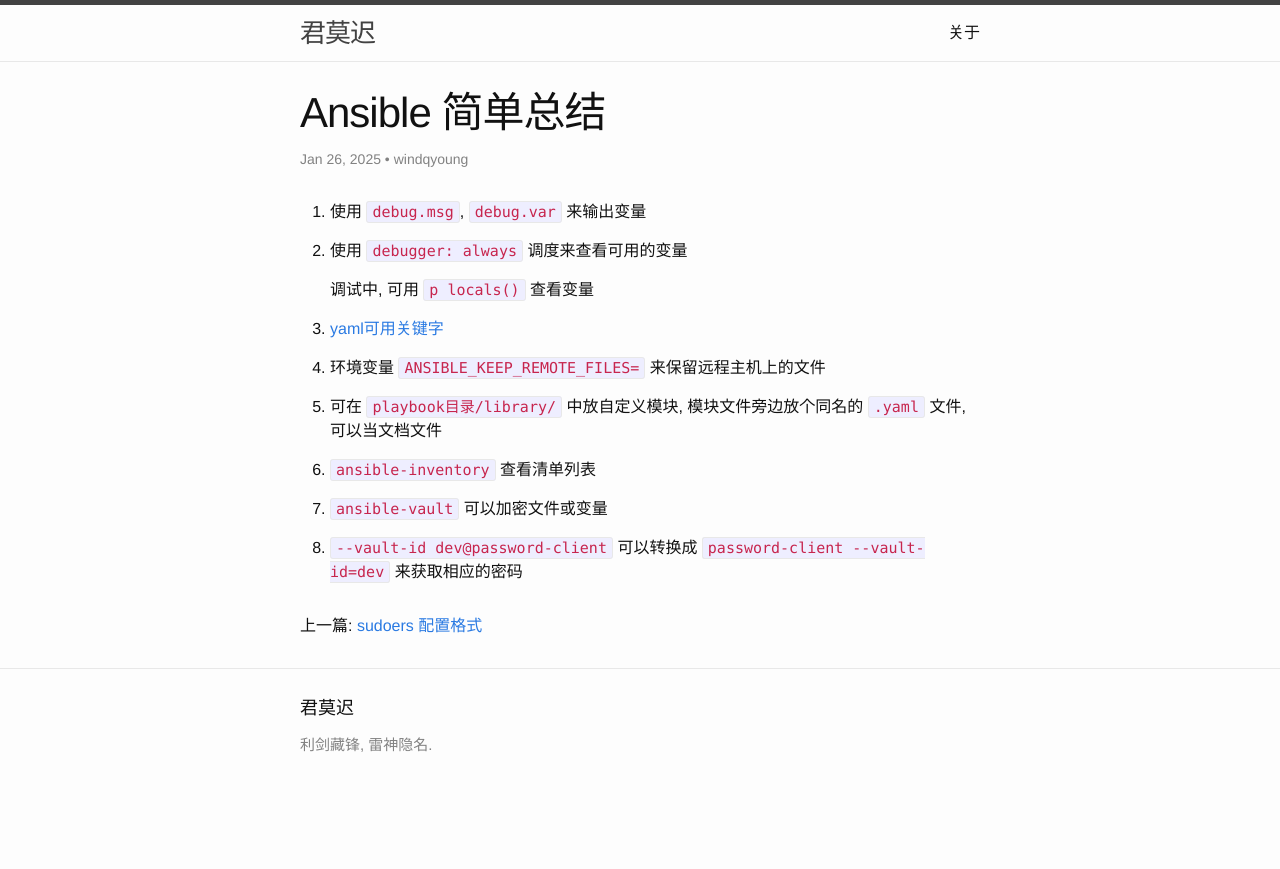
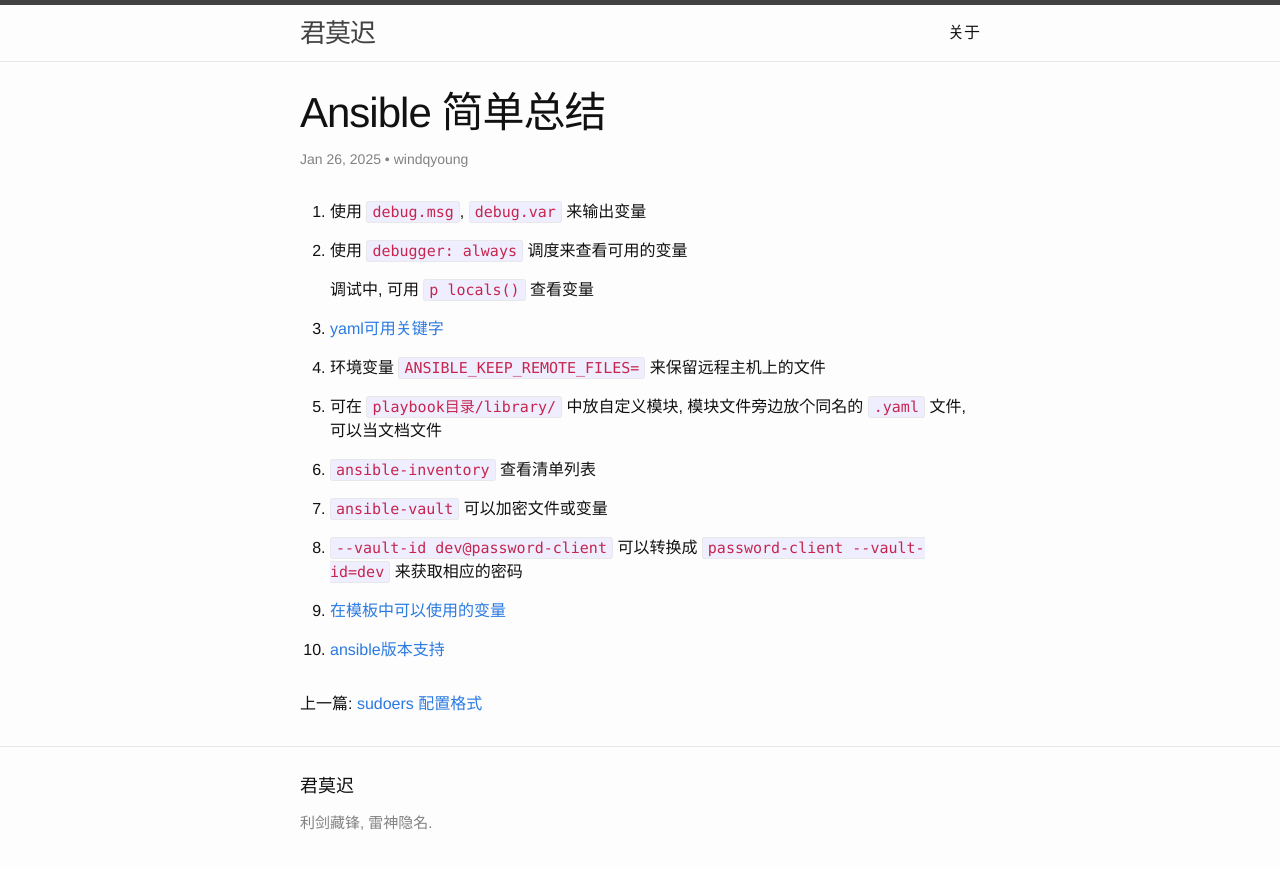
Before and after one commit to windqyoung/windqyoung.github.io, a Jekyll site: the page built from _posts/2025-01-26-ansible-study.md, in a window 1280 px wide. Shown: the top 869 px of the page. Built offline with Jekyll 4.4.1, drawn with Linux system fonts in a browser that asks for light colours; nearby versions of some CDN libraries.

Commit message:
添加ansible学习总结

```diff
--- a/_posts/2025-01-26-ansible-study.md
+++ b/_posts/2025-01-26-ansible-study.md
@@ -20,3 +20,7 @@
 7. `ansible-vault` 可以加密文件或变量
 
 8. `--vault-id dev@password-client` 可以转换成 `password-client --vault-id=dev` 来获取相应的密码
+
+9. [在模板中可以使用的变量](https://docs.ansible.org.cn/ansible/latest/reference_appendices/special_variables.html)
+
+10. [ansible版本支持](https://docs.ansible.org.cn/ansible/latest/reference_appendices/release_and_maintenance.html#ansible-core-support-matrix)
```
